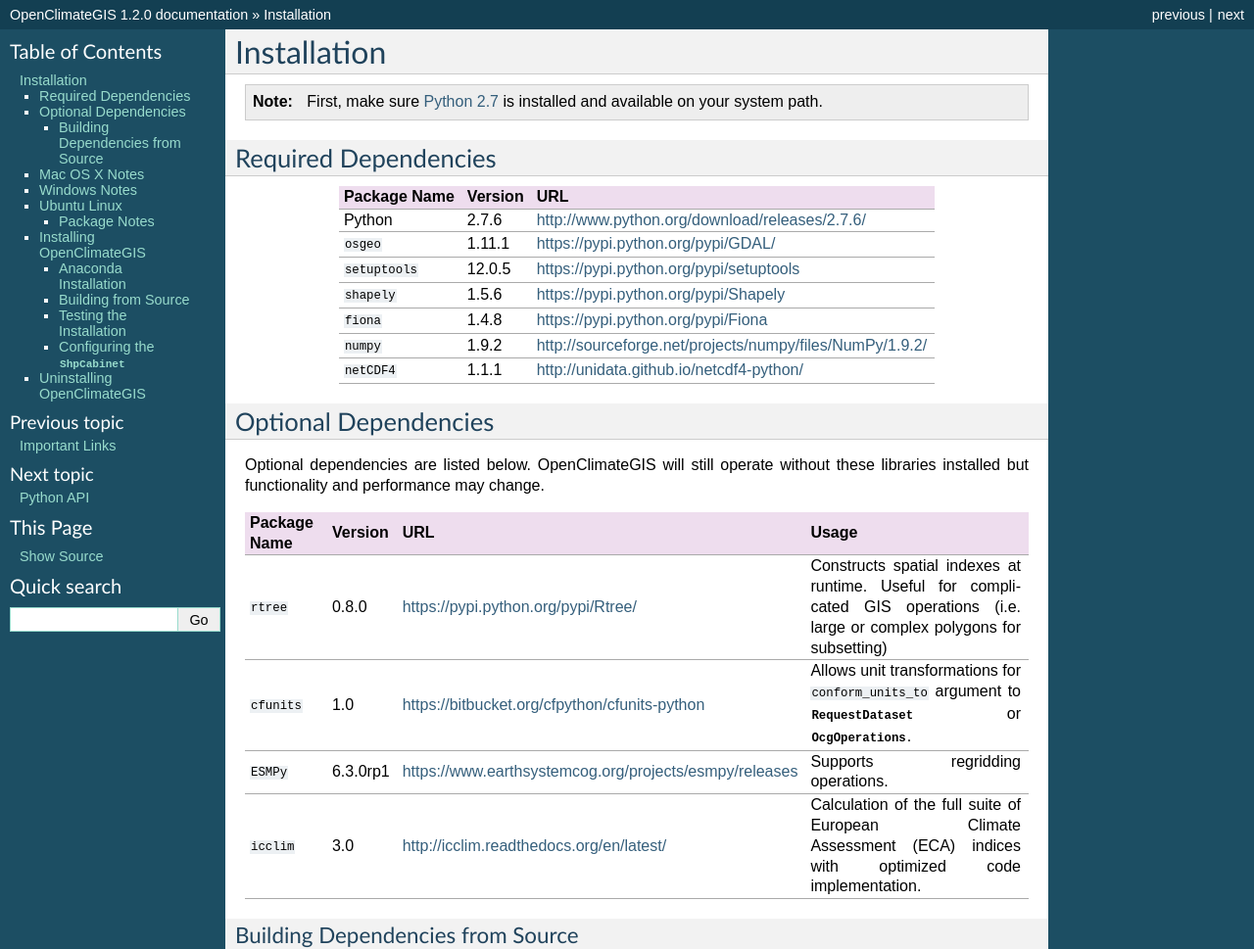
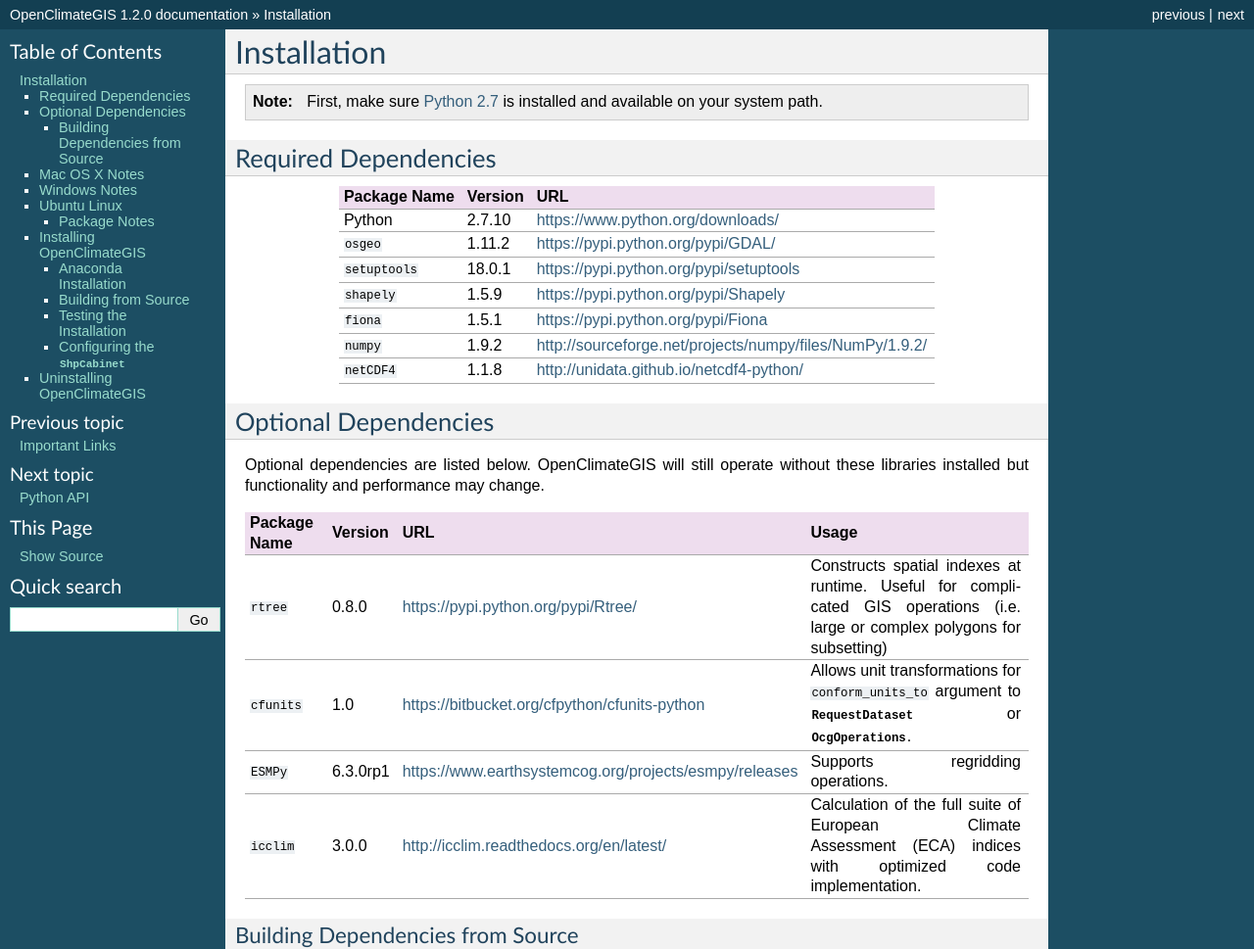
Before and after one commit to NCPP/ocgis, a Sphinx documentation site: the page built from doc/install.rst, in a window 1280 px wide and 1400 px high. Shown: the top 969 px of the window at 98% size. Built offline with Sphinx 7.4.7, drawn with Linux system fonts in a browser that asks for light colours; formulas are drawn with MathJax 3.

Commit message:
updated dependency version requirements

```diff
--- a/doc/install.rst
+++ b/doc/install.rst
@@ -10,13 +10,13 @@
 ============== ======= =======================================================================
 Package Name   Version URL
 ============== ======= =======================================================================
-Python         2.7.6   http://www.python.org/download/releases/2.7.6/
-``osgeo``      1.11.1  https://pypi.python.org/pypi/GDAL/
-``setuptools`` 12.0.5  https://pypi.python.org/pypi/setuptools
-``shapely``    1.5.6   https://pypi.python.org/pypi/Shapely
-``fiona``      1.4.8   https://pypi.python.org/pypi/Fiona
+Python         2.7.10  https://www.python.org/downloads/
+``osgeo``      1.11.2  https://pypi.python.org/pypi/GDAL/
+``setuptools`` 18.0.1  https://pypi.python.org/pypi/setuptools
+``shapely``    1.5.9   https://pypi.python.org/pypi/Shapely
+``fiona``      1.5.1   https://pypi.python.org/pypi/Fiona
 ``numpy``      1.9.2   http://sourceforge.net/projects/numpy/files/NumPy/1.9.2/
-``netCDF4``    1.1.1   http://unidata.github.io/netcdf4-python/
+``netCDF4``    1.1.8   http://unidata.github.io/netcdf4-python/
 ============== ======= =======================================================================
 
 Optional Dependencies
@@ -30,7 +30,7 @@
 ``rtree``     0.8.0    https://pypi.python.org/pypi/Rtree/                    Constructs spatial indexes at runtime. Useful for complicated GIS operations (i.e. large or complex polygons for subsetting)
 ``cfunits``   1.0      https://bitbucket.org/cfpython/cfunits-python          Allows unit transformations for ``conform_units_to`` argument to :class:`~ocgis.RequestDataset` or :class:`~ocgis.OcgOperations`.
 ``ESMPy``     6.3.0rp1 https://www.earthsystemcog.org/projects/esmpy/releases Supports regridding operations.
-``icclim``    3.0      http://icclim.readthedocs.org/en/latest/               Calculation of the full suite of European Climate Assessment (ECA) indices with optimized code implementation.
+``icclim``    3.0.0    http://icclim.readthedocs.org/en/latest/               Calculation of the full suite of European Climate Assessment (ECA) indices with optimized code implementation.
 ============= ======== ====================================================== =================================================================================================================================
 
 Building Dependencies from Source
```
Also changed, not shown: other parts of doc/install.rst (+0 -3 lines).
